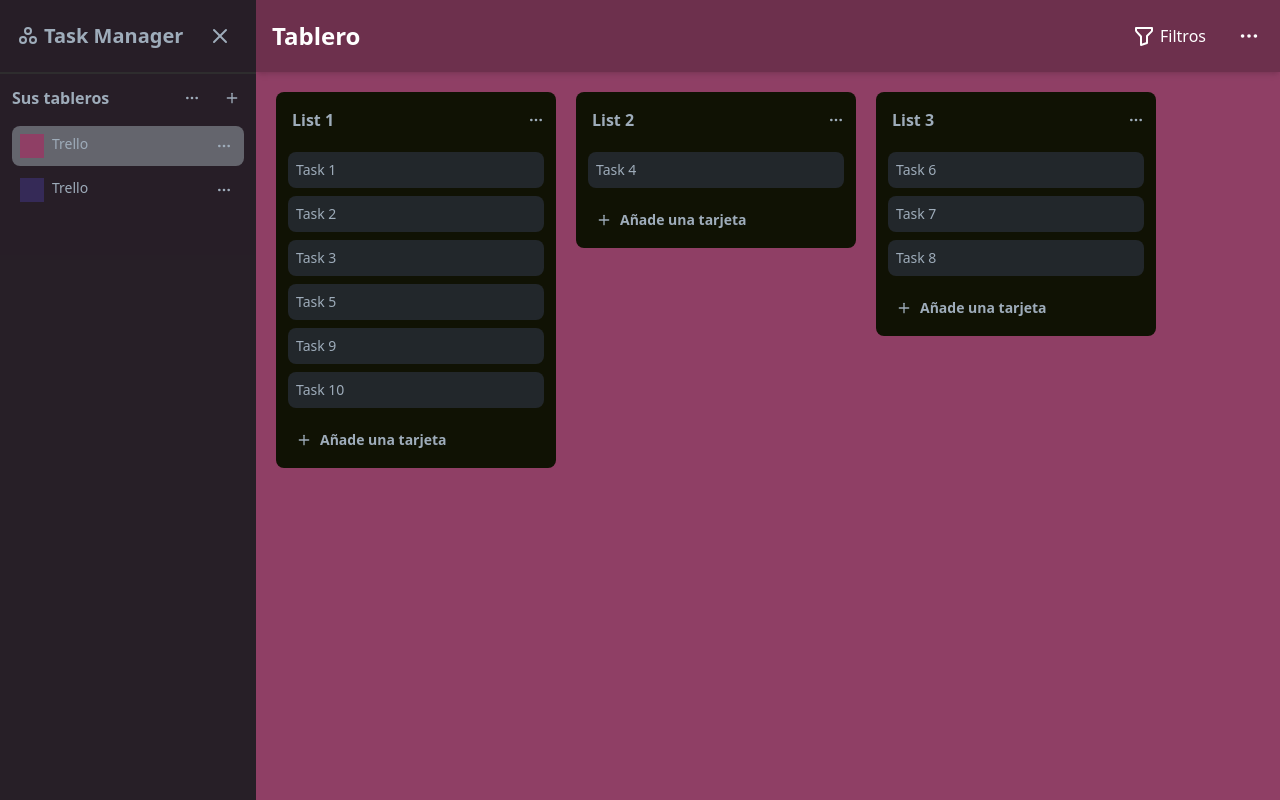
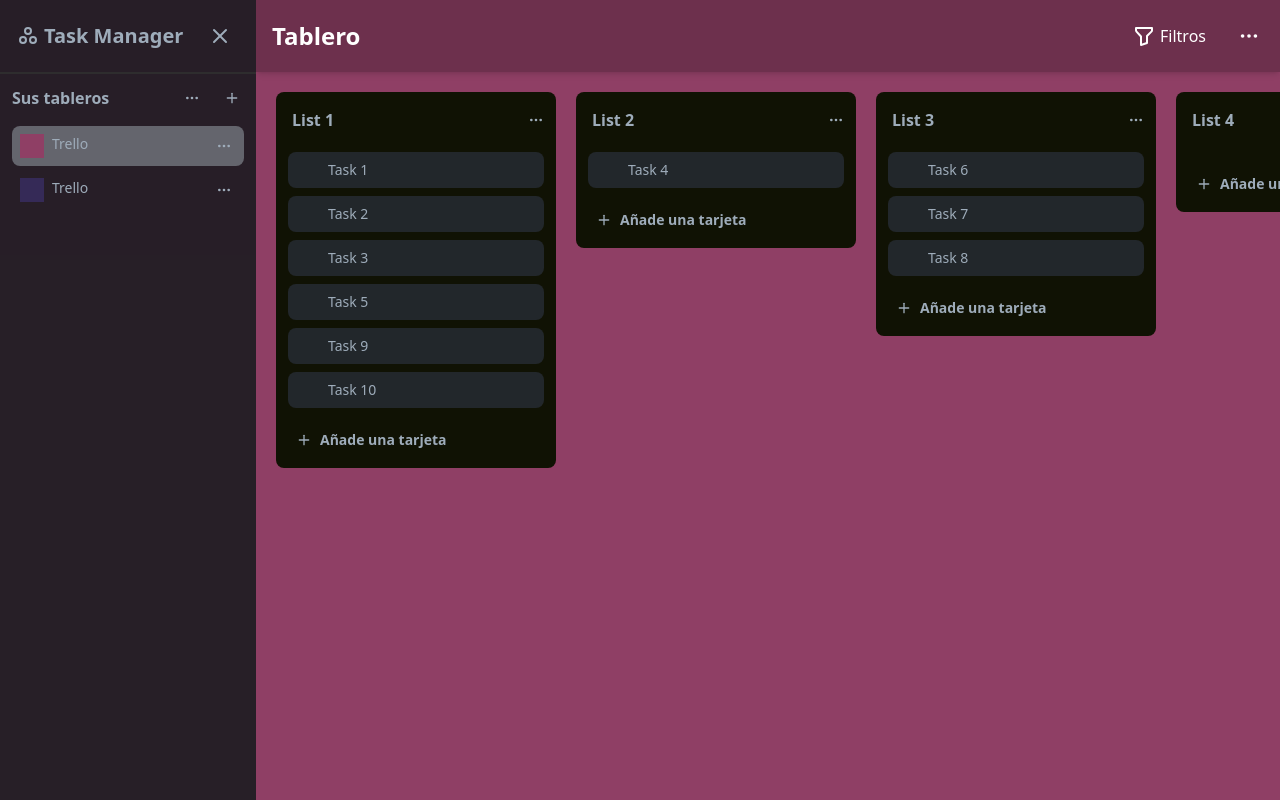
Before and after one commit to omar15hr/task-manager, a React (Vite) app: page / in a window 1280 px wide. Built offline with nearby package versions, Linux system fonts and the light colour scheme.

Commit message:
desmarcar tarea y marcar, añadimos los svg y hacemos aparecer el toggle complete

```diff
--- a/package.json
+++ b/package.json
@@ -11,6 +11,7 @@
   },
   "dependencies": {
     "@radix-ui/react-dropdown-menu": "^2.1.6",
+    "@radix-ui/react-hover-card": "^1.1.6",
     "@radix-ui/react-popover": "^1.1.6",
     "@tailwindcss/vite": "^4.0.9",
     "class-variance-authority": "^0.7.1",
--- a/src/components/Icons.tsx
+++ b/src/components/Icons.tsx
@@ -194,3 +194,44 @@
     </svg>
   );
 }
+
+export function Circle({ size = 24, className }: IconProps) {
+  return (
+    <svg
+      xmlns="http://www.w3.org/2000/svg"
+      width={size}
+      height={size}
+      viewBox="0 0 24 24"
+      fill="none"
+      stroke="currentColor"
+      strokeWidth={2}
+      strokeLinecap="round"
+      strokeLinejoin="round"
+      className={`icon icon-tabler icons-tabler-outline icon-tabler-circle ${className}`}
+    >
+      <path stroke="none" d="M0 0h24v24H0z" fill="none" />
+      <path d="M12 12m-9 0a9 9 0 1 0 18 0a9 9 0 1 0 -18 0" />
+    </svg>
+  );
+}
+
+export function CircleCheck({ size = 24 }: IconProps) {
+  return (
+    <svg
+      xmlns="http://www.w3.org/2000/svg"
+      width={size}
+      height={size}
+      viewBox="0 0 24 24"
+      fill="green"
+      stroke="currentColor"
+      strokeWidth={2}
+      strokeLinecap="round"
+      strokeLinejoin="round"
+      className="icon icon-tabler icons-tabler-outline icon-tabler-circle-check"
+    >
+      <path stroke="none" d="M0 0h24v24H0z" fill="none" />
+      <path d="M12 12m-9 0a9 9 0 1 0 18 0a9 9 0 1 0 -18 0" />
+      <path d="M9 12l2 2l4 -4" />
+    </svg>
+  );
+}
--- /dev/null
+++ b/src/components/UI/HoverCard.tsx
@@ -0,0 +1,27 @@
+import * as React from "react"
+import * as HoverCardPrimitive from "@radix-ui/react-hover-card"
+
+import { cn } from "@/lib/utils"
+
+const HoverCard = HoverCardPrimitive.Root
+
+const HoverCardTrigger = HoverCardPrimitive.Trigger
+
+const HoverCardContent = React.forwardRef<
+  React.ElementRef<typeof HoverCardPrimitive.Content>,
+  React.ComponentPropsWithoutRef<typeof HoverCardPrimitive.Content>
+>(({ className, align = "center", sideOffset = 4, ...props }, ref) => (
+  <HoverCardPrimitive.Content
+    ref={ref}
+    align={align}
+    sideOffset={sideOffset}
+    className={cn(
+      "z-50 w-64 rounded-md border bg-popover p-4 text-popover-foreground shadow-md outline-none data-[state=open]:animate-in data-[state=closed]:animate-out data-[state=closed]:fade-out-0 data-[state=open]:fade-in-0 data-[state=closed]:zoom-out-95 data-[state=open]:zoom-in-95 data-[side=bottom]:slide-in-from-top-2 data-[side=left]:slide-in-from-right-2 data-[side=right]:slide-in-from-left-2 data-[side=top]:slide-in-from-bottom-2",
+      className
+    )}
+    {...props}
+  />
+))
+HoverCardContent.displayName = HoverCardPrimitive.Content.displayName
+
+export { HoverCard, HoverCardTrigger, HoverCardContent }
--- a/src/components/board/BoardContent.tsx
+++ b/src/components/board/BoardContent.tsx
@@ -1,5 +1,4 @@
-import { Plus } from "../Icons";
-import { ListOptionsPopover } from "../list/ListOptionsPopover";
+import { List } from "../list/List";
 
 const INITIAL_LISTS = [
   {
@@ -17,58 +16,10 @@
     title: "List 3",
     boardId: 1,
   },
-];
-
-const INITIAL_TASKS = [
-  {
-    id: 1,
-    title: "Task 1",
-    listId: 1,
-  },
-  {
-    id: 2,
-    title: "Task 2",
-    listId: 1,
-  },
-  {
-    id: 3,
-    title: "Task 3",
-    listId: 1,
-  },
   {
     id: 4,
-    title: "Task 4",
-    listId: 2,
-  },
-  {
-    id: 5,
-    title: "Task 5",
-    listId: 1,
-  },
-  {
-    id: 6,
-    title: "Task 6",
-    listId: 3,
-  },
-  {
-    id: 7,
-    title: "Task 7",
-    listId: 3,
-  },
-  {
-    id: 8,
-    title: "Task 8",
-    listId: 3,
-  },
-  {
-    id: 9,
-    title: "Task 9",
-    listId: 1,
-  },
-  {
-    id: 10,
-    title: "Task 10",
-    listId: 1,
+    title: "List 4",
+    boardId: 1,
   },
 ];
 
@@ -76,30 +27,7 @@
   return (
     <div className="flex gap-5 p-5">
       {INITIAL_LISTS.map((list) => (
-        <div key={list.id}>
-          <div className="w-70 bg-[#101204] text-[#9EACBA] p-2 rounded-md flex flex-col">
-            <div className="flex justify-between items-center">
-              <h2 className="p-2 font-bold">{list.title}</h2>
-              <ListOptionsPopover />
-            </div>
-            <div className="flex flex-col gap-2 mt-2 p-1">
-              {INITIAL_TASKS.filter((task) => task.listId === list.id).map(
-                (task) => (
-                  <div
-                    key={task.id}
-                    className="flex gap-3 items-center p-2 rounded-md bg-[#22272B] cursor-pointer text-sm"
-                  >
-                    <span>{task.title}</span>
-                  </div>
-                )
-              )}
-            </div>
-            <div className="flex gap-1 items-center p-2 mt-2 hover:bg-gray-700/70 rounded-md cursor-pointer">
-              <Plus size={24} />
-              <span className="text-sm font-bold">Añade una tarjeta</span>
-            </div>
-          </div>
-        </div>
+        <List {...list} />
       ))}
     </div>
   );
--- /dev/null
+++ b/src/components/list/List.tsx
@@ -0,0 +1,84 @@
+import { Plus } from "../Icons";
+import { ListOptionsPopover } from "../list/ListOptionsPopover";
+import { Task } from "../task/Task";
+
+const INITIAL_TASKS = [
+  {
+    id: 1,
+    title: "Task 1",
+    listId: 1,
+  },
+  {
+    id: 2,
+    title: "Task 2",
+    listId: 1,
+  },
+  {
+    id: 3,
+    title: "Task 3",
+    listId: 1,
+  },
+  {
+    id: 4,
+    title: "Task 4",
+    listId: 2,
+  },
+  {
+    id: 5,
+    title: "Task 5",
+    listId: 1,
+  },
+  {
+    id: 6,
+    title: "Task 6",
+    listId: 3,
+  },
+  {
+    id: 7,
+    title: "Task 7",
+    listId: 3,
+  },
+  {
+    id: 8,
+    title: "Task 8",
+    listId: 3,
+  },
+  {
+    id: 9,
+    title: "Task 9",
+    listId: 1,
+  },
+  {
+    id: 10,
+    title: "Task 10",
+    listId: 1,
+  },
+];
+
+interface ListProps {
+  id: number;
+  title: string;
+  boardId: number;
+}
+
+export function List({ id, title }: ListProps) {
+  return (
+    <div key={id}>
+      <div className="w-70 bg-[#101204] text-[#9EACBA] p-2 rounded-md flex flex-col">
+        <div className="flex justify-between items-center">
+          <h2 className="p-2 font-bold">{title}</h2>
+          <ListOptionsPopover />
+        </div>
+        <div className="flex flex-col gap-2 mt-2 p-1">
+          {INITIAL_TASKS.filter((task) => task.listId === id).map((task) => (
+           <Task {...task} />
+          ))}
+        </div>
+        <div className="flex gap-1 items-center p-2 mt-2 hover:bg-gray-700/70 rounded-md cursor-pointer">
+          <Plus size={24} />
+          <span className="text-sm font-bold">Añade una tarjeta</span>
+        </div>
+      </div>
+    </div>
+  );
+}
--- /dev/null
+++ b/src/components/task/Task.tsx
@@ -0,0 +1,53 @@
+import { useState } from "react";
+import { Circle, CircleCheck } from "../Icons";
+import { HoverCard, HoverCardContent, HoverCardTrigger } from "../UI/HoverCard";
+
+interface TaskProps {
+  id: number;
+  title: string;
+  listId: number;
+}
+
+export function Task({ id, title }: TaskProps) {
+  const [isCompleted, setIsCompleted] = useState(false);
+
+  const handleComplete = () => {
+    setIsCompleted(!isCompleted);
+  };
+
+  return (
+    <div
+      key={id}
+      className="group flex gap-3 items-center p-2 rounded-md bg-[#22272B] cursor-pointer text-sm hover:bg-[#2D3338] transition-colors duration-200"
+    >
+      <div
+        onClick={handleComplete}
+        className={
+          isCompleted
+            ? `transition-opacity duration-200 flex items-center justify-center`
+            : "opacity-0 group-hover:opacity-100"
+        }
+      >
+        <HoverCard>
+          <HoverCardTrigger>
+            {!isCompleted ? (
+              <Circle size={20} className="hover:text-[#b3c3d3]" />
+            ) : (
+              <CircleCheck size={20} />
+            )}
+          </HoverCardTrigger>
+          {!isCompleted ? (
+            <HoverCardContent className="bg-[#455058] text-[#b5c6d6] border-none text-xs w-45 h-10 flex items-center">
+              Marcar como completada
+            </HoverCardContent>
+          ) : (
+            <HoverCardContent className="bg-[#455058] text-[#b5c6d6] border-none text-xs w-50 h-10 flex items-center">
+              Desmarcar como completada
+            </HoverCardContent>
+          )}
+        </HoverCard>
+      </div>
+      <span>{title}</span>
+    </div>
+  );
+}
```
Also changed, not shown: 1 other file (tests, documents, lock files or other folders).
